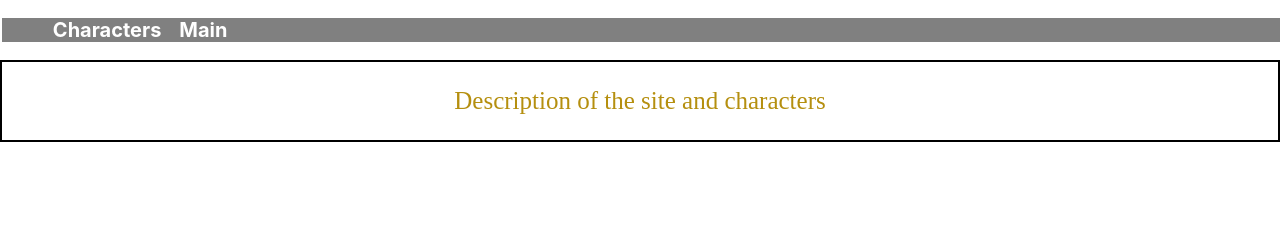
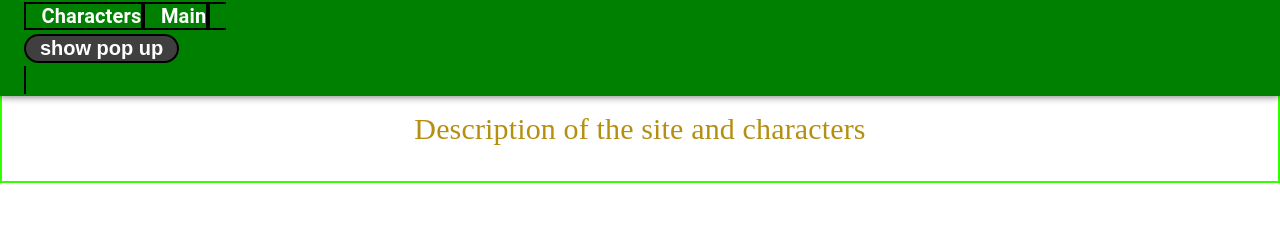
Before and after one commit to Lubava7/react-got, a React (Create React App) app: page /items in a window 1280 px wide. Shown: the top 233 px of the page. Built offline with nearby package versions, Linux system fonts and the light colour scheme; no server answers.

Commit message:
header and  main css

```diff
--- a/src/components/CharacterApi/CharacterApi.css
+++ b/src/components/CharacterApi/CharacterApi.css
@@ -33,14 +33,14 @@ a {
 }
 .aliases {
   background: #000;
-  width: 130px;
+  width: 160px;
   text-align: center;
   opacity: 0.6;
-  /* position: absolute; */
   bottom: 10px;
   font-family: generis;
   color: #fff;
   font-variant: small-caps;
+  font-size: 20px;
   text-shadow: 0 0 1px #000;
   padding: 0 10px;
   border-radius: 0 0 5px 5px;
--- /dev/null
+++ b/src/components/Header/Header.css
@@ -0,0 +1,23 @@
+/* .navigates {
+  cursor: pointer;
+  border: 2px solid black;
+  width: 100%;
+} */
+.link {
+  padding-left: 10%;
+  color: white;
+  font-size: 20px;
+  font-weight: bold;
+  /* width: 100%; */
+  cursor: pointer;
+  border: 2px solid black;
+}
+.popup-open-button {
+  background-color: rgb(63, 63, 63);
+  border-radius: 15px 15px 15px 15px;
+  color: white;
+  font-size: 20px;
+  font-weight: bold;
+  border: 2px solid black;
+  width: 100%;
+}
--- /dev/null
+++ b/src/components/Header/Header.js
@@ -0,0 +1,137 @@
+import * as React from "react";
+import "./Header.css";
+import PropTypes from "prop-types";
+import AppBar from "@mui/material/AppBar";
+import Toolbar from "@mui/material/Toolbar";
+import Typography from "@mui/material/Typography";
+import CssBaseline from "@mui/material/CssBaseline";
+import useScrollTrigger from "@mui/material/useScrollTrigger";
+import { Link } from "react-router-dom";
+
+// import Slide from "@mui/material/Slide";
+
+import PopupOpenButton from "../PopupOpenButton/PopupOpenButton";
+import Box from "@mui/material/Box";
+import Fab from "@mui/material/Fab";
+import KeyboardArrowUpIcon from "@mui/icons-material/KeyboardArrowUp";
+import Zoom from "@mui/material/Zoom";
+
+// function HideOnScroll(props) {
+//   const { children, window } = props;
+//   const trigger = useScrollTrigger({
+//     target: window ? window() : undefined,
+//   });
+
+//   return (
+//     <Slide appear={false} direction="down" in={!trigger}>
+//       {children}
+//     </Slide>
+//   );
+// }
+
+// HideOnScroll.propTypes = {
+//   children: PropTypes.element.isRequired,
+//   window: PropTypes.func,
+// };
+
+// export default function HideAppBar(props) {
+//   return (
+//     <React.Fragment>
+//       <CssBaseline />
+//       <HideOnScroll {...props}>
+//         <AppBar
+//           className="AppBar"
+//           sx={{
+//             bgcolor: "green",
+//           }}
+//         >
+//           <Toolbar>
+//             <Typography variant="h6" component="div">
+//               <nav className="navigates">
+//                 <Link className="link" to={`/items`}>
+//                   Characters
+//                 </Link>
+//                 <Link className="link" to={`/`}>
+//                   Main
+//                 </Link>
+//               </nav>
+//             </Typography>
+//           </Toolbar>
+//         </AppBar>
+//       </HideOnScroll>
+//       <Toolbar />
+//     </React.Fragment>
+//   );
+// }
+
+function ScrollTop(props) {
+  const { children, window } = props;
+  const trigger = useScrollTrigger({
+    target: window ? window() : undefined,
+    disableHysteresis: true,
+    threshold: 100,
+  });
+
+  const handleClick = (event) => {
+    const anchor = (event.target.ownerDocument || document).querySelector(
+      "#back-to-top-anchor"
+    );
+
+    if (anchor) {
+      anchor.scrollIntoView({
+        behavior: "smooth",
+        block: "center",
+      });
+    }
+  };
+
+  return (
+    <Zoom in={trigger}>
+      <Box
+        onClick={handleClick}
+        role="presentation"
+        sx={{ position: "fixed", bottom: 16, right: 16 }}
+      >
+        {children}
+      </Box>
+    </Zoom>
+  );
+}
+
+ScrollTop.propTypes = {
+  children: PropTypes.element.isRequired,
+  window: PropTypes.func,
+};
+
+export default function BackToTop(props) {
+  return (
+    <React.Fragment>
+      <CssBaseline />
+      <AppBar
+        sx={{
+          bgcolor: "green",
+        }}
+      >
+        <Toolbar>
+          <Typography variant="h6" component="div">
+            <Link className="link" to={`/items`}>
+              Characters
+            </Link>
+            <Link className="link" to={`/`}>
+              Main
+            </Link>
+            <Link className="link" to={`/`}>
+              <PopupOpenButton />
+            </Link>
+          </Typography>
+        </Toolbar>
+      </AppBar>
+      <Toolbar id="back-to-top-anchor" />
+      <ScrollTop {...props}>
+        <Fab color="success" size="small" aria-label="scroll back to top">
+          <KeyboardArrowUpIcon />
+        </Fab>
+      </ScrollTop>
+    </React.Fragment>
+  );
+}
--- a/src/components/Main/Main.css
+++ b/src/components/Main/Main.css
@@ -4,38 +4,9 @@
   background-color: #e6e6e6;
   width: 100%;
 }
-.navigates {
-  border: 2px solid white;
-  background-color: grey;
-  width: 100%;
-  grid-column-gap: 24px;
-  display: grid;
-  grid-template-columns: repeat(auto-fit, minmax(2ch, max-content));
-  width: 100%;
-  -webkit-box-align: end;
-  align-items: flex-end;
-  list-style: none;
-  margin: 0;
-  padding: 0;
-  position: relative;
-  vertical-align: baseline;
-  margin-block-start: 1em;
-  margin-block-end: 1em;
-  margin-inline-start: 0px;
-  margin-inline-end: 0px;
-  padding-inline-start: 40px;
-  -webkit-box-direction: normal;
-}
 
-.link {
-  padding-left: 10%;
-  color: white;
-  font-size: 20px;
-  font-weight: bold;
-  width: 100%;
-}
 .randomimg {
-  border: 2px solid rgb(0, 0, 0);
+  border: 2px solid rgb(51, 255, 0);
   width: 100%;
   height: 255px;
   margin-top: 10%;
@@ -43,11 +14,12 @@
   background-color: rgb(184, 184, 184);
 }
 .main-page-10 {
-  width: 60%;
+  width: 90%;
+  border-radius: 20px;
   height: 100%;
   margin: 2% 0 0 5%;
   font-size: 18px;
-  border: 2px solid black;
+  border: 2px solid rgb(51, 255, 0);
   flex-wrap: wrap;
   display: flex;
   list-style-type: none;
@@ -56,25 +28,37 @@
 .title-of-char {
   color: #b58f0f;
   text-decoration: none;
+  font-size: 30px;
 }
 .title {
-  border: 2px solid black;
+  border: 2px solid rgb(51, 255, 0);
   font-family: "Trajan";
   font-size: 25px;
   text-align: center;
   margin-top: 10px;
 }
-.popup-open-button {
-  /* border: none; */
-  background-color: rgb(63, 63, 63);
-  border-radius: 15px 15px 15px 15px;
-  color: white;
-  font-size: 20px;
-  font-weight: bold;
-}
+
 .CircularProgress {
   /* background-color: rgb(1, 18, 34); */
   margin: 50%;
   z-index: 100;
   border-radius: 20px;
 }
+.p-10 {
+  padding: 3px;
+  font-size: 12px;
+  border: 2px solid rgb(51, 255, 0);
+  width: 160px;
+  height: 160px;
+  border-radius: 20px;
+  word-wrap: break-word;
+}
+.link-popup-button-main {
+  padding-left: 10%;
+  color: white;
+  font-size: 20px;
+  font-weight: bold;
+  width: 100%;
+  cursor: pointer;
+  position: fixed;
+}
--- a/src/components/Main/Main.js
+++ b/src/components/Main/Main.js
@@ -3,9 +3,9 @@ import { Link } from "react-router-dom";
 import Randomimg from "../Randomimg/Randomimg";
 import "./Main.css";
 import CircularProgress from "@mui/material/CircularProgress";
-import questionmark from "../../images/questionmark.png";
-
-import PopupOpenButton from "../../components/PopupOpenButton/PopupOpenButton";
+// import questionmark from "../../images/questionmark.png";
+import Header from "../../components/Header/Header";
+import PopupOpenButton from "../PopupOpenButton/PopupOpenButton";
 
 function Main() {
   const [mainCharacter, setMainCharacter] = useState({});
@@ -14,7 +14,7 @@ function Main() {
   const [items, setItems] = useState([]);
 
   useEffect(() => {
-    fetch("https://anapioficeandfire.com/api/characters?pageSize=12")
+    fetch("https://anapioficeandfire.com/api/characters?pageSize=10")
       .then((res) => res.json())
       .then((value) => {
         setItems(value);
@@ -46,21 +46,11 @@ function Main() {
   }
   return (
     <body className="main-body">
-      <nav className="navigates">
-        <Link className="link" to="items">
-          Characters
-        </Link>
-        <Link className="link" to={`/`}>
-          Main
-        </Link>
-        <Link className="link" to={`/`}>
-          <PopupOpenButton />
-        </Link>
-      </nav>
-
-      {/* <div className="randomimg"> */}
+      <Link className="link-popup-button-main" to={`/`}>
+        <PopupOpenButton />
+      </Link>
+      <Header />
       <Randomimg mainCharacter={mainCharacter} />
-      {/* </div> */}
 
       <div className="title">
         <Link className="title-of-char" to="items">
@@ -71,10 +61,16 @@ function Main() {
       <div className="main-page-10">
         {items.map((item, index) => (
           <Link className="photo-name" to={`/items/${index + 1}`}>
-            <img className="png-items-page" src={questionmark} alt="?" />
+            <div className="p-10">
+              {/* <img className="png-items-page" src={questionmark} alt="?" /> */}
+              <p>
+                This div contains photo of the current character which matches
+                his name. I dont have a photo yet but this doesnt change
+                anything for us here.
+              </p>
+            </div>
             <li className="aliases">
-              {item.aliases}
-              {item.name}
+              {item.aliases ? <p>{item.aliases}</p> : <p>{item.name}</p>}
             </li>
           </Link>
         ))}
--- a/src/components/Randomimg/Randomimg.css
+++ b/src/components/Randomimg/Randomimg.css
@@ -1,38 +1,49 @@
 .carousel {
-  border: 2px solid rgb(0, 0, 0);
+  border: 2px solid rgb(48, 104, 1);
   width: 100%;
-  height: 500px;
+  height: 350px;
   display: flex;
   color: black;
   font-weight: bold;
-  margin-top: 5%;
-  padding: 5% 5% 5% 5%;
-  background-color: rgb(184, 184, 184);
+  margin-top: 1%;
+  padding: 3%;
+  background-color: rgb(37, 163, 5);
 }
-.png-random-img {
+/* .png-random-img {
   border: 2px solid rgb(0, 0, 0);
   height: 100%;
   width: 100%;
+} */
+.p-descript {
+  border: 2px solid rgb(51, 255, 0);
+  margin-top: 5%;
+  border-radius: 20px;
 }
+
 .span {
-  margin-left: 25%;
-  margin-top: 0px;
-  color: rgb(255, 4, 4);
-  position: absolute;
-  bottom: 0;
-  /* border: 2px solid red; */
+  margin-left: 0%;
+  font-size: 20px;
+  color: rgb(0, 0, 0);
+  border-radius: 20px;
+  border: 2px solid rgb(51, 255, 0);
 }
 .description-random-char {
-  border: 2px solid rgb(0, 0, 0);
+  border: 2px solid rgb(51, 255, 0);
+  /* font-size: 20px; */
+  border-radius: 20px;
+  padding-left: 20px;
   margin-left: 50px;
-  height: 500px;
-  width: 400px;
+  height: 300px;
+  width: 200px;
+  position: relative;
   word-wrap: break-word;
-  background-color: white;
+  /* background-color: rgb(109, 128, 25); */
 }
 .rand-photo {
-  /* border: 2px solid red; */
-  height: 500px;
-  width: 400px;
+  border: 2px solid rgb(51, 255, 0);
+  border-radius: 20px;
+  height: 300px;
+  width: 200px;
   position: relative;
+  padding-top: 5%;
 }
--- a/src/components/Randomimg/Randomimg.js
+++ b/src/components/Randomimg/Randomimg.js
@@ -1,20 +1,28 @@
 import React from "react";
 import "./Randomimg.css";
-import questionmark from "../../images/questionmark.png";
+// import questionmark from "../../images/questionmark.png";
 
 function Randomimg({ mainCharacter }) {
   return (
     <div className="carousel">
       <div className="rand-photo">
-        {mainCharacter.img ? (
+        {/* {mainCharacter.img ? (
           <img src={mainCharacter.img} alt="name" />
         ) : (
           <img className="png-random-img" src={questionmark} alt="?" />
-        )}
+        )} */}
 
         <span className="span">
           {mainCharacter.name || mainCharacter.aliases}
         </span>
+
+        <div className="p-descript">
+          <p>
+            This div contains photo of the current character which matches his
+            name. I dont have a photo yet but this doesnt change anything for us
+            here.
+          </p>
+        </div>
       </div>
 
       <div className="description-random-char">
--- a/src/pages/Itemspage/Itemspage.css
+++ b/src/pages/Itemspage/Itemspage.css
@@ -1,39 +1,3 @@
-.navigates {
-  cursor: pointer;
-  border: 2px solid white;
-  background-color: grey;
-  padding: 10px;
-  width: 100%;
-  /* position: fixed;
-    overflow: hidden;
-    text-overflow: ellipsis; */
-  grid-column-gap: 24px;
-  display: grid;
-  grid-template-columns: repeat(auto-fit, minmax(2ch, max-content));
-  width: 100%;
-  -webkit-box-align: end;
-  align-items: flex-end;
-  list-style: none;
-  margin: 0;
-  padding: 0;
-  position: relative;
-  vertical-align: baseline;
-  margin-block-start: 1em;
-  margin-block-end: 1em;
-  margin-inline-start: 0px;
-  margin-inline-end: 0px;
-  padding-inline-start: 40px;
-  -webkit-box-direction: normal;
-}
-
-.link {
-  padding-left: 10%;
-  color: white;
-  font-size: 20px;
-  font-weight: bold;
-  width: 100%;
-  cursor: pointer;
-}
 .CircularProgress {
   /* background-color: rgb(1, 18, 34); */
   margin: 50%;
--- a/src/pages/Itemspage/Itemspage.js
+++ b/src/pages/Itemspage/Itemspage.js
@@ -1,19 +1,13 @@
 import React from "react";
-import { Link } from "react-router-dom";
+// import { Link } from "react-router-dom";
 import "./Itemspage.css";
 import CharacterApi from "../../components/CharacterApi/CharacterApi";
+import Header from "../../components/Header/Header";
 
 function Itemspage() {
   return (
     <body>
-      <nav className="navigates">
-        <Link className="link" to="/items">
-          Characters
-        </Link>
-        <Link className="link" to={`/`}>
-          Main
-        </Link>
-      </nav>
+      <Header />
       <div className="title">
         <p className="title-of-char">Description of the site and characters</p>
       </div>
--- a/src/pages/Singlepage/Singlepage.js
+++ b/src/pages/Singlepage/Singlepage.js
@@ -1,9 +1,11 @@
 import React from "react";
 import "./Singlepage.css";
 import { useEffect, useState } from "react";
-import { useParams, Link } from "react-router-dom";
+import { useParams } from "react-router-dom";
 import CircularProgress from "@mui/material/CircularProgress";
 import questionmark from "../../images/questionmark.png";
+
+import Header from "../../components/Header/Header";
 
 function Singlepage() {
   const { aliases } = useParams();
@@ -31,20 +33,8 @@ function Singlepage() {
 
   return (
     <div className="singlepage-main-div">
-      <nav className="navigates">
-        <Link className="link" to={`/items`}>
-          Characters
-        </Link>
-        <Link className="link" to={`/`}>
-          Main
-        </Link>
-      </nav>
-      {/* <CircularProgress
-        className="CircularProgress"
-        sx={{
-          color: "green",
-        }}
-      /> */}
+      <Header />
+
       <div className="img-n-h1">
         <div className="item-img">
           {item.img ? (
@@ -66,7 +56,7 @@ function Singlepage() {
             <p className="povBooks">povBooks:{item.povBooks}</p>
             <p className="spouse">spouse:{item.spouse}</p>
             <p className="titles">titles:{item.titles}</p>
-            <p className="url">url:{item.url}</p>
+            {/* <p className="url">url:{item.url}</p> */}
           </div>
         )}
       </div>
```
